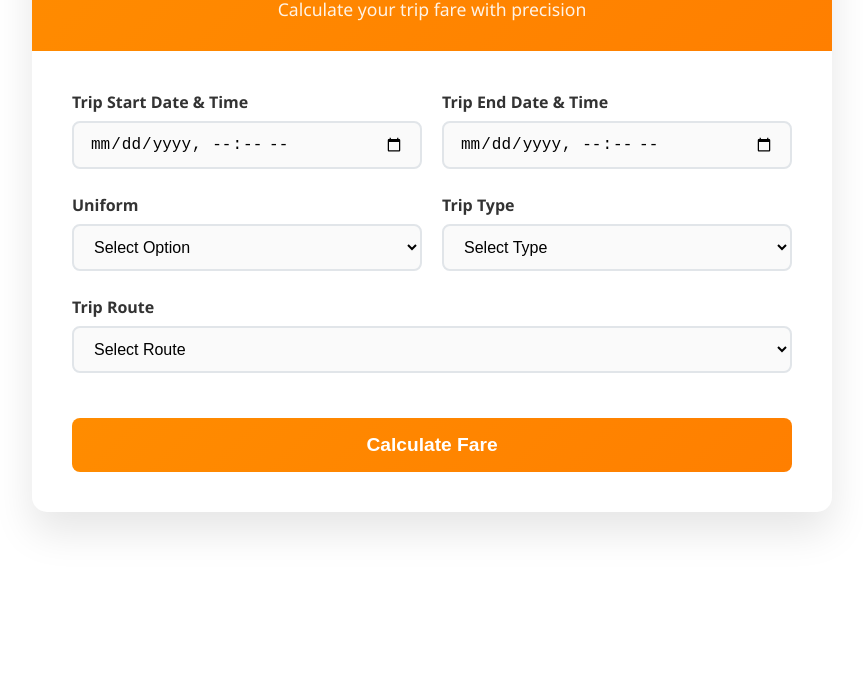
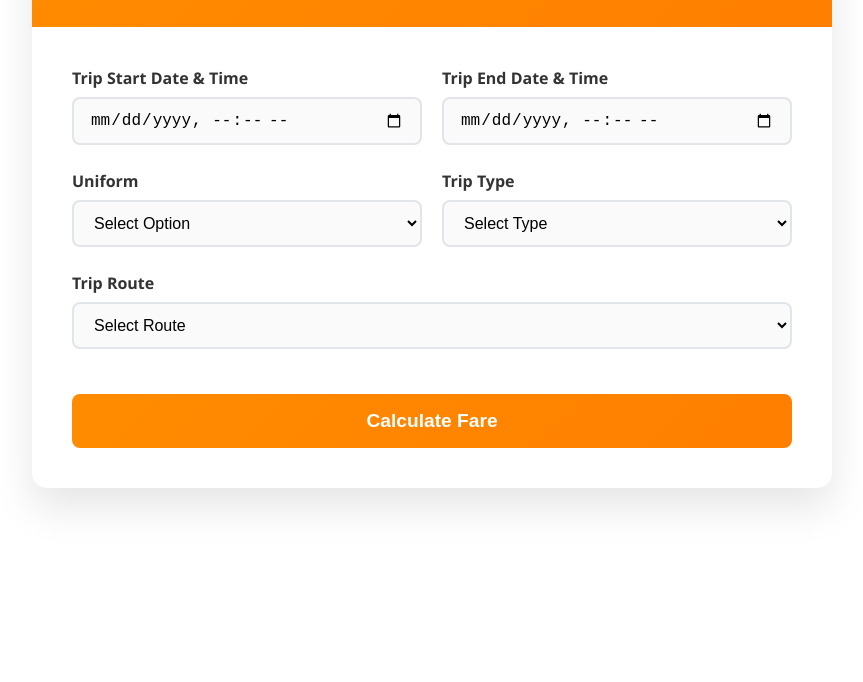
Before and after one commit to basamabhi2212/trip-estimator, a plain HTML site: page index.html in a window 1280 px wide. Shown: the part 118-800 px from the top of the page, without its empty margins (208-1071 px from the left). Drawn offline with Linux system fonts and the light colour scheme.

Commit message:
Update index.html

```diff
--- a/index.html
+++ b/index.html
@@ -243,7 +243,6 @@
     <div class="container">
         <div class="header">
             <h1>Trip Fare Calculator</h1>
-            <p>Calculate your trip fare with precision</p>
         </div>
 
         <div class="form-container">
```
